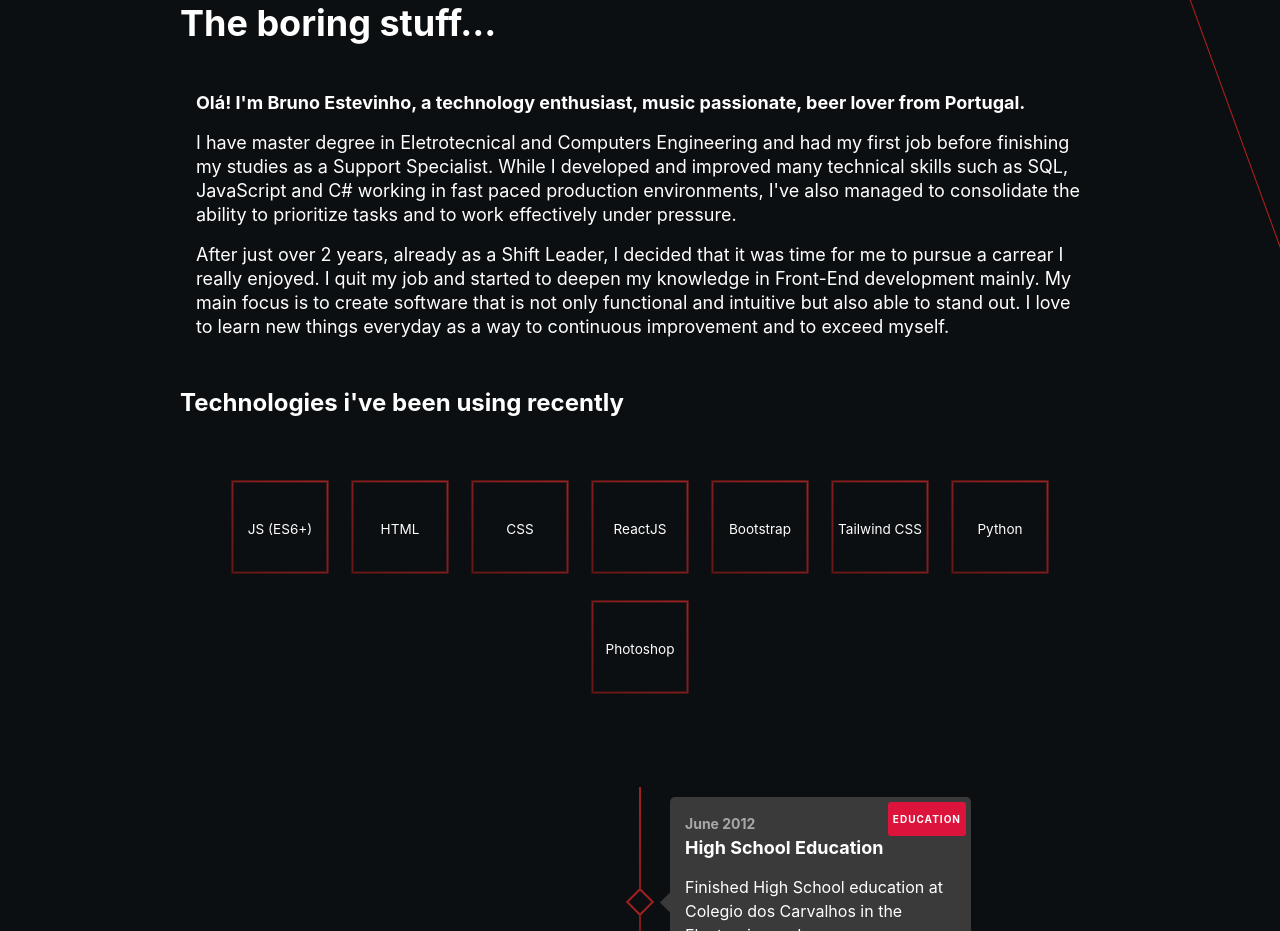
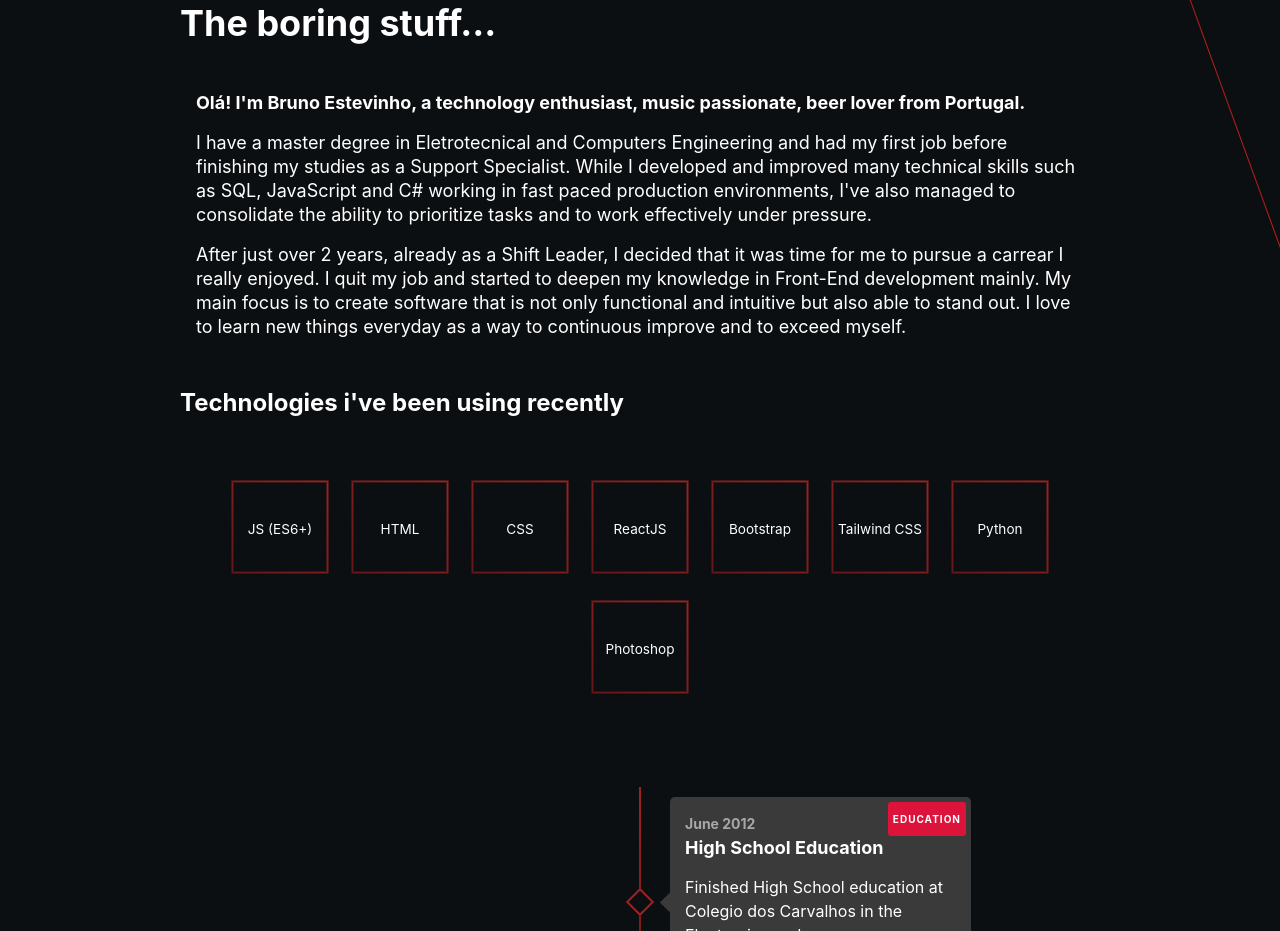
Before and after one commit to brunoestevinho/personal-webpage, a React (Create React App) app: page / in a window 1280 px wide. Shown: the part 900-1831 px from the top of the page. Built offline with nearby package versions, Linux system fonts and the light colour scheme.

Commit message:
typos and resume add

```diff
--- a/src/App.css
+++ b/src/App.css
@@ -21,7 +21,7 @@ a {
 @media only screen and (max-width: 1000px) {
   nav {
     background-color: #0c0f11;
-    box-shadow: 0px 15px 85px 55px #0c0f11;
+    box-shadow: -130px 15px 85px 55px #0c0f11;
     z-index: 1;
   }
 }
--- a/src/components/aboutMe.js
+++ b/src/components/aboutMe.js
@@ -13,12 +13,12 @@ const AboutMe = () => {
         </strong>
       </h3>
       <p className="px-4 pb-4">
-        I have master degree in Eletrotecnical and Computers Engineering and had
-        my first job before finishing my studies as a Support Specialist. While
-        I developed and improved many technical skills such as SQL, JavaScript
-        and C# working in fast paced production environments, I've also managed
-        to consolidate the ability to prioritize tasks and to work effectively
-        under pressure.
+        I have a master degree in Eletrotecnical and Computers Engineering and
+        had my first job before finishing my studies as a Support Specialist.
+        While I developed and improved many technical skills such as SQL,
+        JavaScript and C# working in fast paced production environments, I've
+        also managed to consolidate the ability to prioritize tasks and to work
+        effectively under pressure.
       </p>
       <p className="px-4 pb-12">
         After just over 2 years, already as a Shift Leader, I decided that it
@@ -26,7 +26,7 @@ const AboutMe = () => {
         started to deepen my knowledge in Front-End development mainly. My main
         focus is to create software that is not only functional and intuitive
         but also able to stand out. I love to learn new things everyday as a way
-        to continuous improvement and to exceed myself.
+        to continuous improve and to exceed myself.
       </p>
       <h3 className="text-2xl font-bold pb-12">
         Technologies i've been using recently
--- a/src/components/header.js
+++ b/src/components/header.js
@@ -1,6 +1,7 @@
 import React from "react";
 
 import { Link } from "react-scroll";
+import resume from "../resume.pdf";
 
 const Header = () => {
   return (
@@ -27,7 +28,7 @@ const Header = () => {
       </div>
       <div className="font-thin">
         <a
-          href="./Resume.pdf"
+          href={resume}
           target="_blank"
           rel="noreferrer"
           className="py-1 px-5 hover:text-red-600 duration-500 ease-in-out"
```
Also changed, not shown: 2 other files (tests, documents, lock files or other folders).
